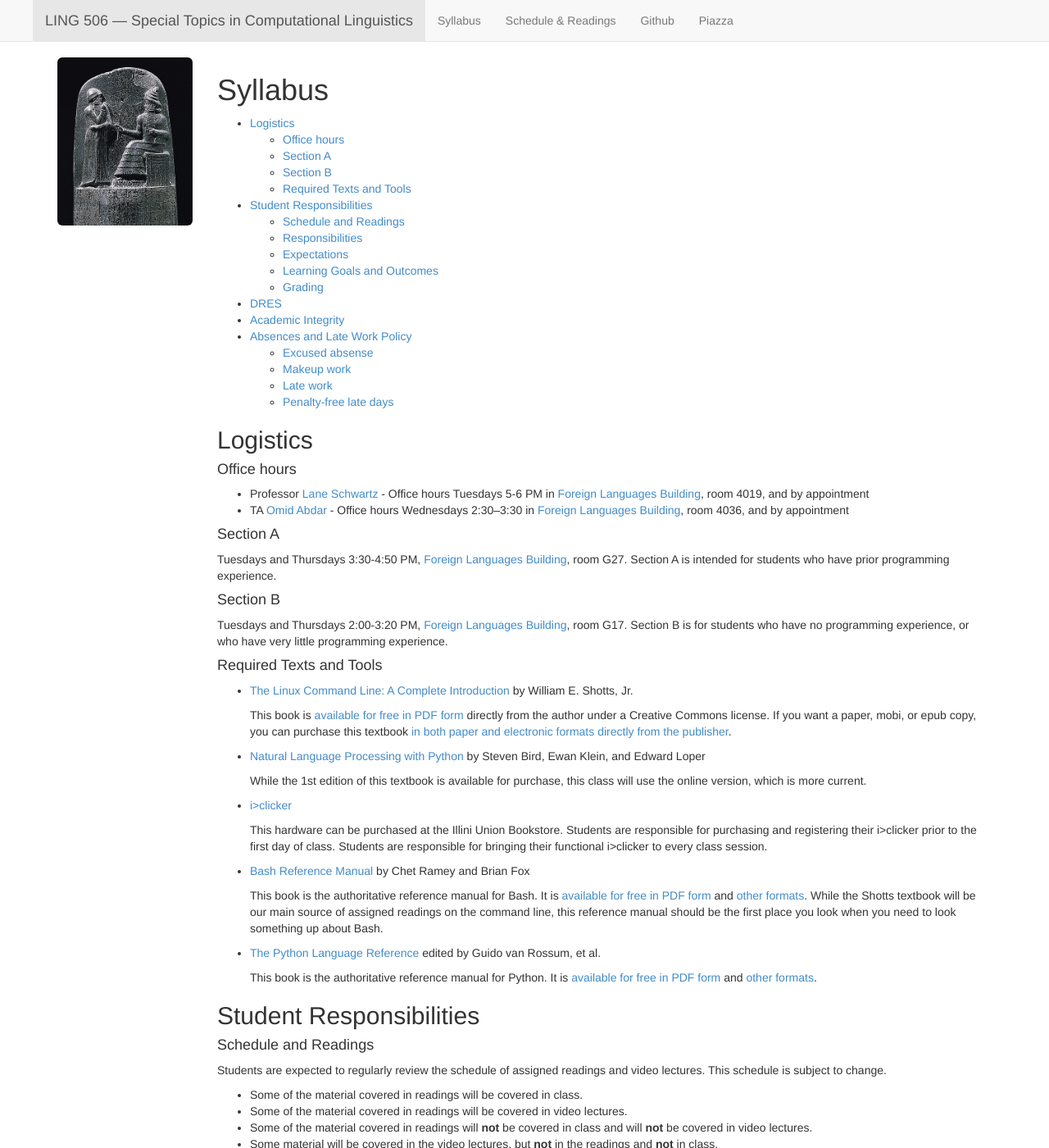
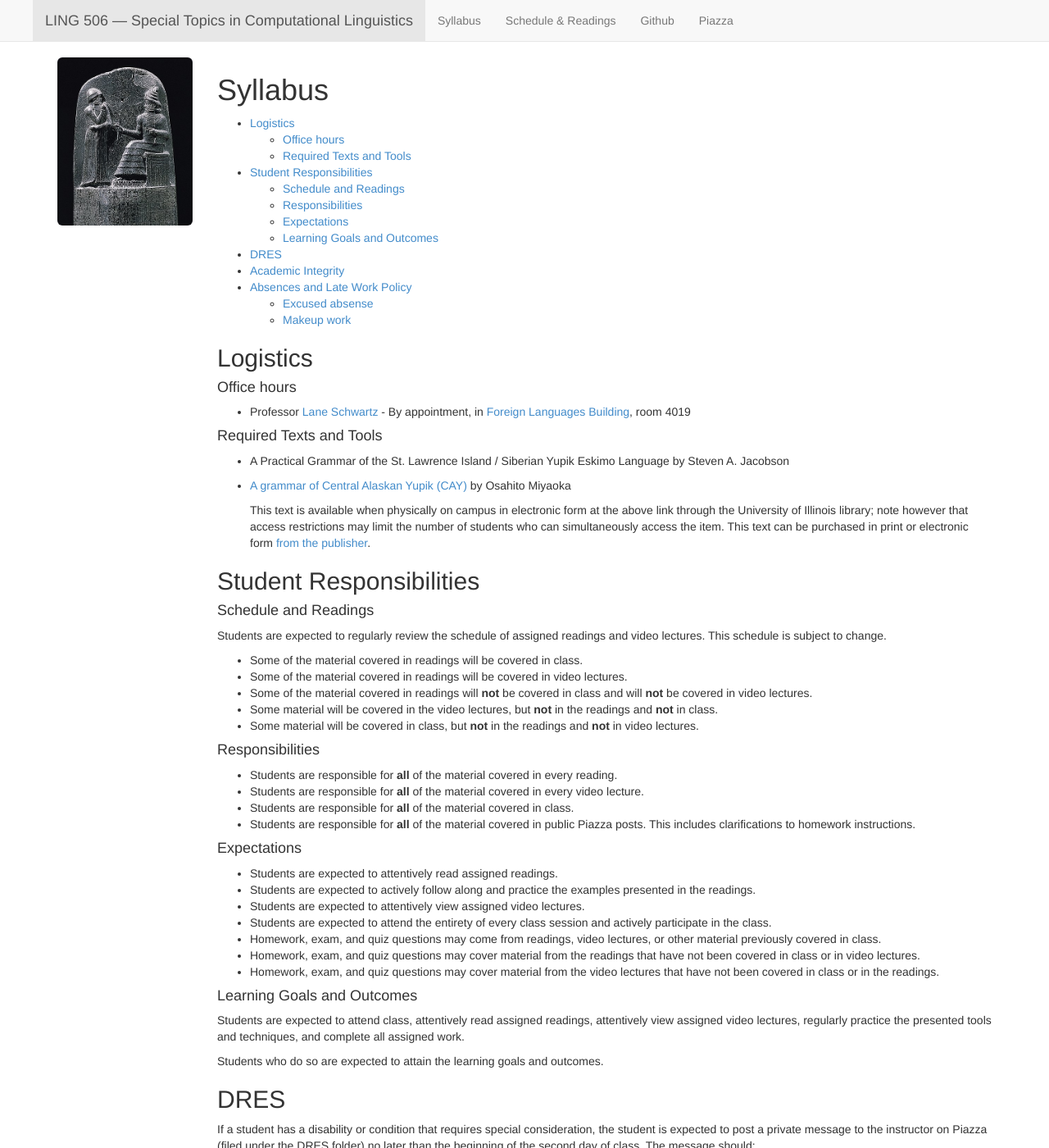
Before and after one commit to 2019-fall-uiuc-ling506/2019-Fall-UIUC-LING506.github.io, a Jekyll site: the page built from syllabus.md, in a window 1280 px wide and 1400 px high. Shown: the whole window at 82% size. Built offline with Jekyll 4.4.1, drawn with Linux system fonts in a browser that asks for light colours; nearby versions of some CDN libraries; some of the changed text lies outside the part shown.

Commit message:
Updated syllabus

```diff
--- a/syllabus.md
+++ b/syllabus.md
@@ -11,61 +11,31 @@ active_tab: main_page
 
 * [Logistics](#logistics)
   * [Office hours](#office-hours)
-  * [Section A](#section-a)
-  * [Section B](#section-b)
   * [Required Texts and Tools](#required-texts-and-tools)
 * [Student Responsibilities](#student-responsibilities)
   * [Schedule and Readings](#schedule-and-readings)
   * [Responsibilities](#responsibilities)
   * [Expectations](#expectations)
   * [Learning Goals and Outcomes](#learning-goals-and-outcomes)
-  * [Grading](#grading)
 * [DRES](#dres)
 * [Academic Integrity](#academic-integrity)
 * [Absences and Late Work Policy](#absences-and-late-work-policy)
   * [Excused absense](#excused-absence)
   * [Makeup work](#makeup-work)
-  * [Late work](#late-work)
-  * [Penalty-free late days](#penalty-free-late-days)
 
 ## Logistics
 
 #### Office hours
-* Professor [Lane Schwartz](http://www.linguistics.illinois.edu/people/lanes) - Office hours Tuesdays 5-6 PM in [Foreign Languages Building](https://www.fs.uiuc.edu/ada/0172.html), room 4019, and by appointment
-* TA [Omid Abdar](https://linguistics.illinois.edu/directory/profile/abdar2) - Office hours Wednesdays 2:30–3:30 in [Foreign Languages Building](https://www.fs.uiuc.edu/ada/0172.html), room 4036, and by appointment
-
-#### Section A
-Tuesdays and Thursdays 3:30-4:50 PM, [Foreign Languages Building](https://www.fs.uiuc.edu/ada/0172.html), room G27. Section A is intended for students who have prior programming experience.
-
-#### Section B
-Tuesdays and Thursdays 2:00-3:20 PM, [Foreign Languages Building](https://www.fs.uiuc.edu/ada/0172.html), room G17. Section B is for students who have no programming experience, or who have very little programming experience.
+* Professor [Lane Schwartz](http://www.linguistics.illinois.edu/people/lanes) - By appointment, in [Foreign Languages Building](https://www.fs.uiuc.edu/ada/0172.html), room 4019
 
 
 #### Required Texts and Tools
 
-* [The Linux Command Line: A Complete Introduction](https://www.nostarch.com/tlcl) by William E. Shotts, Jr.
+* A Practical Grammar of the St. Lawrence Island / Siberian Yupik Eskimo Language by Steven A. Jacobson
 
-  This book is [available for free in PDF form](http://linuxcommand.org/tlcl.php) directly from the author under a Creative Commons license. If you want a paper, mobi, or epub copy, you can purchase this textbook [in both paper and electronic formats directly from the publisher](https://www.nostarch.com/tlcl).
+* [A grammar of Central Alaskan Yupik (CAY)](http://www.library.illinois.edu/proxy/go.php?url=http://www.degruyter.com/isbn/9783110278576) by Osahito Miyaoka
 
-
-* [Natural Language Processing with Python](http://www.nltk.org/book) by Steven Bird, Ewan Klein, and Edward Loper
-
-   While the 1st edition of this textbook is available for purchase, this class will use the online version, which is more current.
-
-
-* [i>clicker](http://iclicker.illinois.edu/students.aspx)
-
-  This hardware can be purchased at the Illini Union Bookstore. Students are responsible for purchasing and registering their i>clicker prior to the first day of class. Students are responsible for bringing their functional i>clicker to every class session.
-
-
-* [Bash Reference Manual](https://www.gnu.org/software/bash/manual) by Chet Ramey and Brian Fox
-
-   This book is the authoritative reference manual for Bash. It is [available for free in PDF form](https://www.gnu.org/software/bash/manual/bash.pdf) and [other formats](https://www.gnu.org/software/bash/manual/). While the Shotts textbook will be our main source of assigned readings on the command line, this reference manual should be the first place you look when you need to look something up about Bash.
-
-
-* [The Python Language Reference](https://docs.python.org/3.4/reference/index.html)  edited by Guido van Rossum, et al.
-
-   This book is the authoritative reference manual for Python. It is [available for free in PDF form](https://www.python.org/ftp/python/doc/3.4.3/python-3.4.3-docs-pdf-letter.zip) and [other formats](https://www.python.org/ftp/python/doc/3.4.3/).
+   This text is available when physically on campus in electronic form at the above link through the University of Illinois library; note however that access restrictions may limit the number of students who can simultaneously access the item. This text can be purchased in print or electronic form [from the publisher](https://www.degruyter.com/view/product/181097).
 
 
 ## Student Responsibilities
@@ -73,7 +43,6 @@ Tuesdays and Thursdays 2:00-3:20 PM, [Foreign Languages Building](https://www.fs
 #### Schedule and Readings
 
 Students are expected to regularly review the schedule of assigned readings and video lectures. This schedule is subject to change.
-
 
 * Some of the material covered in readings will be covered in class.
 * Some of the material covered in readings will be covered in video lectures.
@@ -100,9 +69,9 @@ Students are expected to regularly review the schedule of assigned readings and
 * Students are expected to actively follow along and practice the examples presented in the readings.
 * Students are expected to attentively view assigned video lectures.
 * Students are expected to attend the entirety of every class session and actively participate in the class.
-* Quiz questions may come from readings, video lectures, or other material previously covered in class.
-* Homework questions may cover material from the readings that have not been covered in class or in video lectures.
-* Homework questions may cover material from the video lectures that have not been covered in class or in the readings.
+* Homework, exam, and quiz questions may come from readings, video lectures, or other material previously covered in class.
+* Homework, exam, and quiz questions may cover material from the readings that have not been covered in class or in video lectures.
+* Homework, exam, and quiz questions may cover material from the video lectures that have not been covered in class or in the readings.
 
 
 #### Learning Goals and Outcomes
@@ -111,15 +80,16 @@ Students are expected to attend class, attentively read assigned readings, atten
 
 Students who do so are expected to attain the learning goals and outcomes.
 
+<!--
 #### Grading
-<!--
+
 
 * **Daily Participation**: 5%
 * **Daily Quizzes**: 5%
 * **Homework Assignments**: 70%
 * **Exam(s)**: 20%
 
--->
+
 
 Students will be assessed on the extent to which they have attained the learning goals & outcomes. This assessment will be primarily hands-on, assessed through a combination of daily quizzes, practical exercises, homework assignments, and projects.
 
@@ -128,6 +98,7 @@ Grades will be assessed on a 10-point fixed letter grade system.
 * Programming and scripting assignments will make up approximately 75% of the overall grade.
 * Quizzes and other similar assessments will make up approximately 13% of the overall grade.
 * Daily homework and reading log will make up approximately 12% of the overall grade.
+-->
 
 ## DRES
 
@@ -184,7 +155,7 @@ Homework assignments are expected to be turned in on time. Homework turned in la
 
 For some or all homework assignments, the correct solution will be presented to the class after the homework deadline. The solution will typically be presented on the first class period after the assignment is due. Under no circumstances will late work be accepted after the solution has been presented to the class.
 
-
+<!--
 #### Penalty-free late days
 
 However, it is understood that illness and other extraordinary events do occur from time to time. In order to accommodate such extraordinary events, students will be allotted a budget of 3 penalty-free late days for which no late penalty will be assessed. **Penalty-free late days are intended to accommodate unforeseeable extraordinary events, not poor planning or poor time management.**
@@ -202,3 +173,4 @@ Only when all of these steps have been taken prior to the deadline will a penalt
 Penalty-free late days may not be used to extend any deadline beyond the last regular day of class for the semester.
 
 Penalty-free late days may not be used to turn in work after the solution has been presented to the class.
+-->
```
